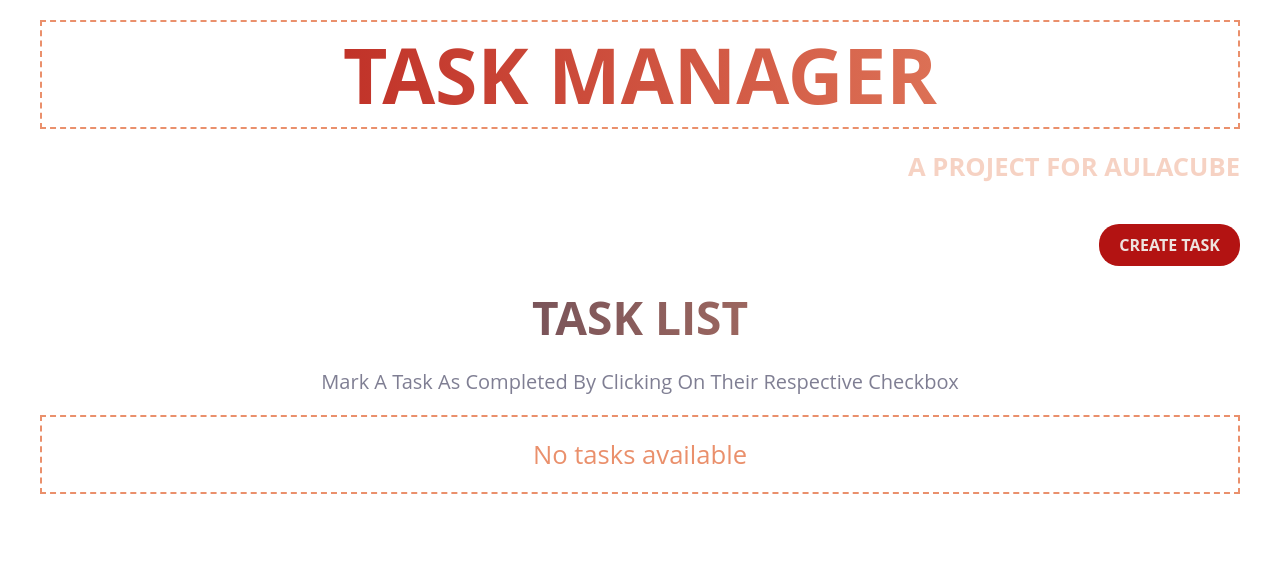
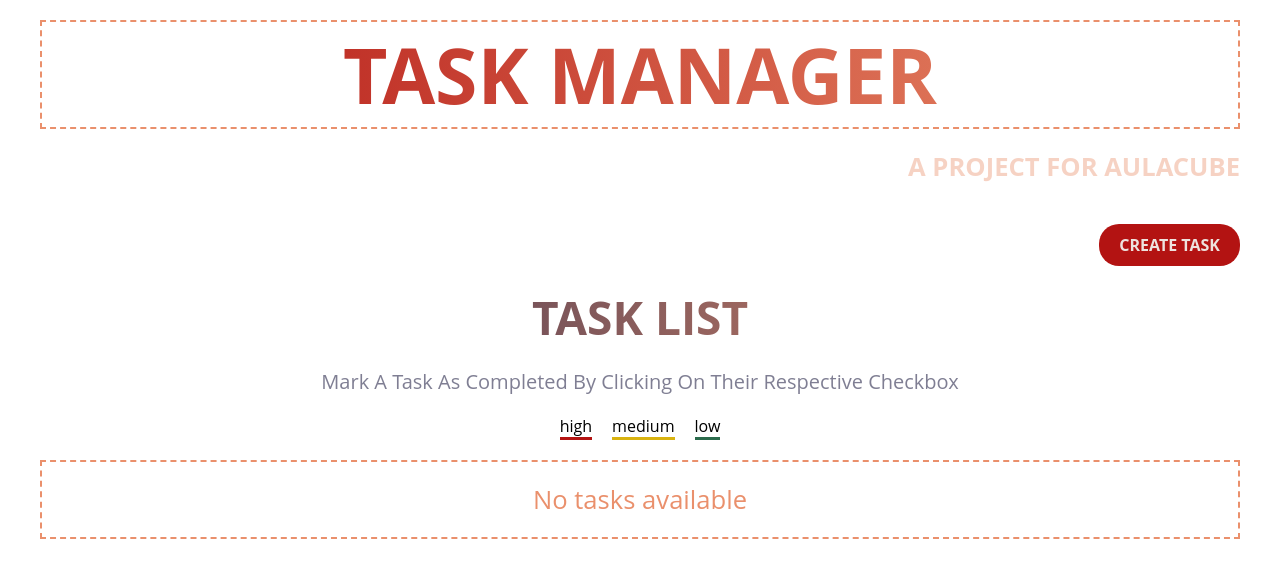
Before and after one commit to Pancratzia/Task-Manager-App, a React (Vite) app: page / in a window 1280 px wide. Shown: the top 578 px of the page. Built offline with nearby package versions, Linux system fonts and the light colour scheme.

Commit message:
Adding styles to tasks

```diff
--- a/package.json
+++ b/package.json
@@ -14,7 +14,8 @@
     "react": "^18.2.0",
     "react-dom": "^18.2.0",
     "react-router-dom": "^6.20.0",
-    "sass": "^1.69.5"
+    "sass": "^1.69.5",
+    "uuid": "^9.0.1"
   },
   "devDependencies": {
     "@types/react": "^18.2.37",
--- a/src/components/Form.jsx
+++ b/src/components/Form.jsx
@@ -1,5 +1,6 @@
 import React, { useState, useEffect } from "react";
 import { Link, useParams, useNavigate } from "react-router-dom";
+import { v4 as uuid } from "uuid";
 
 const Form = () => {
   const { id } = useParams();
@@ -15,7 +16,7 @@ const Form = () => {
   useEffect(() => {
     if (id) {
       const tasksInStorage = JSON.parse(localStorage.getItem("tasks")) || [];
-      const existingTask = tasksInStorage.find((t) => t.id === parseInt(id));
+      const existingTask = tasksInStorage.find((t) => t.id);
 
       if (existingTask) {
         setTask(existingTask);
@@ -41,7 +42,7 @@ const Form = () => {
       );
       localStorage.setItem("tasks", JSON.stringify(updatedTasks));
     } else {
-      const taskId = tasksInStorage.length + 1;
+      const taskId = uuid();
       const newTask = { id: taskId, ...task };
       const updatedTasks = [...tasksInStorage, newTask];
       localStorage.setItem("tasks", JSON.stringify(updatedTasks));
--- a/src/components/List.jsx
+++ b/src/components/List.jsx
@@ -36,6 +36,12 @@ const List = () => {
       <h2 className="list__title">Task List</h2>
       <p className="list__subtitle">Mark a task as completed by clicking on their respective checkbox</p>
 
+      <ul className="list__priorities">
+        <li className="list__priority list__priority--high">High</li>
+        <li className="list__priority list__priority--medium">Medium</li>
+        <li className="list__priority list__priority--low">Low</li>
+      </ul>
+
       {tasks.length === 0 ? (
         <p className="list__empty">No tasks available</p>
       ) : (
--- a/src/components/Task.jsx
+++ b/src/components/Task.jsx
@@ -3,11 +3,12 @@ import { Link } from "react-router-dom";
 
 const Task = ({ task, handleDeleteButtonClick, handleCheckboxChange }) => {
   return (
-    <li className="list__item" key={task.id}>
+    <li className={task.priority === "high" ? "list__item list__item--high" : task.priority === "low" ? "list__item list__item--low" : "list__item list__item--medium"} key={task.id}>
       <div className="item__description">
         <input
           type="checkbox"
           name="completed"
+          className="item__checkbox"
           checked={task.status === 1}
           onChange={() => handleCheckboxChange(task.id)}
         />
@@ -15,23 +16,14 @@ const Task = ({ task, handleDeleteButtonClick, handleCheckboxChange }) => {
         <Link
           to={`/edit/${task.id}`}
           className={
-            task.status === 1 ? "item item--completed" : "item item--pending"
+            task.status === 1 ? "item__status item__status--completed" : "item__status item__status--pending"
           }
         >
-          {task.name} -{" "}
-          <span
-            className={
-              task.priority === "low"
-                ? "item__priority item__priority--low"
-                : task.priority === "medium"
-                ? "item__priority item__priority--medium"
-                : "item__priority item__priority--high"
-            }
-          ></span>
+          {task.name}
         </Link>
       </div>
 
-      <button onClick={() => handleDeleteButtonClick(task.id)}>X</button>
+      <button className="item__delete" onClick={() => handleDeleteButtonClick(task.id)}>✕</button>
     </li>
   );
 };
--- a/src/css/main.css
+++ b/src/css/main.css
@@ -121,13 +121,68 @@ a {
   margin: 2rem 0;
   border: 0.2rem dashed #EA906C;
 }
+.list__priorities {
+  display: flex;
+  justify-content: center;
+  align-items: center;
+  gap: 2rem;
+}
+.list__priority {
+  text-transform: lowercase;
+}
+.list__priority--high {
+  border-bottom: 0.3rem solid #B31312;
+}
+.list__priority--medium {
+  border-bottom: 0.3rem solid #D9B310;
+}
+.list__priority--low {
+  border-bottom: 0.3rem solid #2B6B4C;
+}
 .list__item {
   background-color: #EEE2DE;
   padding: 2rem;
   margin: 2rem 0;
-  border-radius: 1rem;
+  border-radius: 0.5rem;
   display: flex;
   justify-content: space-between;
 }
+.list__item--high {
+  border-left: 0.5rem solid #B31312;
+}
+.list__item--medium {
+  border-left: 0.5rem solid #D9B310;
+}
+.list__item--low {
+  border-left: 0.5rem solid #2B6B4C;
+}
+
+.item__description {
+  display: flex;
+  align-items: center;
+  justify-content: space-between;
+  gap: 2rem;
+}
+.item__checkbox {
+  accent-color: #B31312;
+}
+.item__status {
+  font-weight: 700;
+}
+.item__status--completed {
+  text-decoration: line-through;
+}
+.item__status--pending {
+  text-decoration: none;
+}
+.item__delete {
+  all: unset;
+  color: #B31312;
+  font-weight: 900;
+}
+.item__delete:hover {
+  color: #850e0d;
+  cursor: pointer;
+}
 
 /*# sourceMappingURL=main.css.map */
--- a/src/scss/base/_variables.scss
+++ b/src/scss/base/_variables.scss
@@ -2,3 +2,5 @@ $blue:  #2B2A4C;
 $red: #B31312;
 $peach: #EA906C;
 $cream: #EEE2DE;
+$green: #2B6B4C;
+$yellow: #D9B310;
--- a/src/scss/components/_index.scss
+++ b/src/scss/components/_index.scss
@@ -1,2 +1,2 @@
 @forward 'list';
-@forward 'task';
+@forward 'item';
--- a/src/scss/components/_list.scss
+++ b/src/scss/components/_list.scss
@@ -37,12 +37,47 @@
         border: .2rem dashed v.$peach;
     }
 
+    &__priorities{
+
+        display: flex;
+        justify-content: center;
+        align-items: center;
+        gap: 2rem;
+    }
+
+    &__priority{
+        text-transform: lowercase;
+        &--high{
+            border-bottom: .3rem solid v.$red;
+        }
+
+        &--medium{
+            border-bottom: .3rem solid v.$yellow;
+        }
+
+        &--low{
+            border-bottom: .3rem solid v.$green;
+        }
+    }
+
     &__item{
         background-color: v.$cream;
         padding: 2rem;
         margin: 2rem 0;
-        border-radius: 1rem;
+        border-radius: .5rem;
         display: flex;
         justify-content: space-between;
+
+        &--high{
+            border-left: .5rem solid v.$red;
+        }
+
+        &--medium{
+            border-left: .5rem solid v.$yellow;
+        }
+
+        &--low{
+            border-left: .5rem solid v.$green;
+        }
     }
 }
--- a/src/scss/components/_task.scss
+++ /dev/null
@@ -1,2 +0,0 @@
-@use './../base/variables' as v;
-@use './../base/mixins' as m;
```
Also changed, not shown: src/scss/components/_item.scss (added, +42 -0 lines), 2 other files (tests, documents, lock files or other folders).
